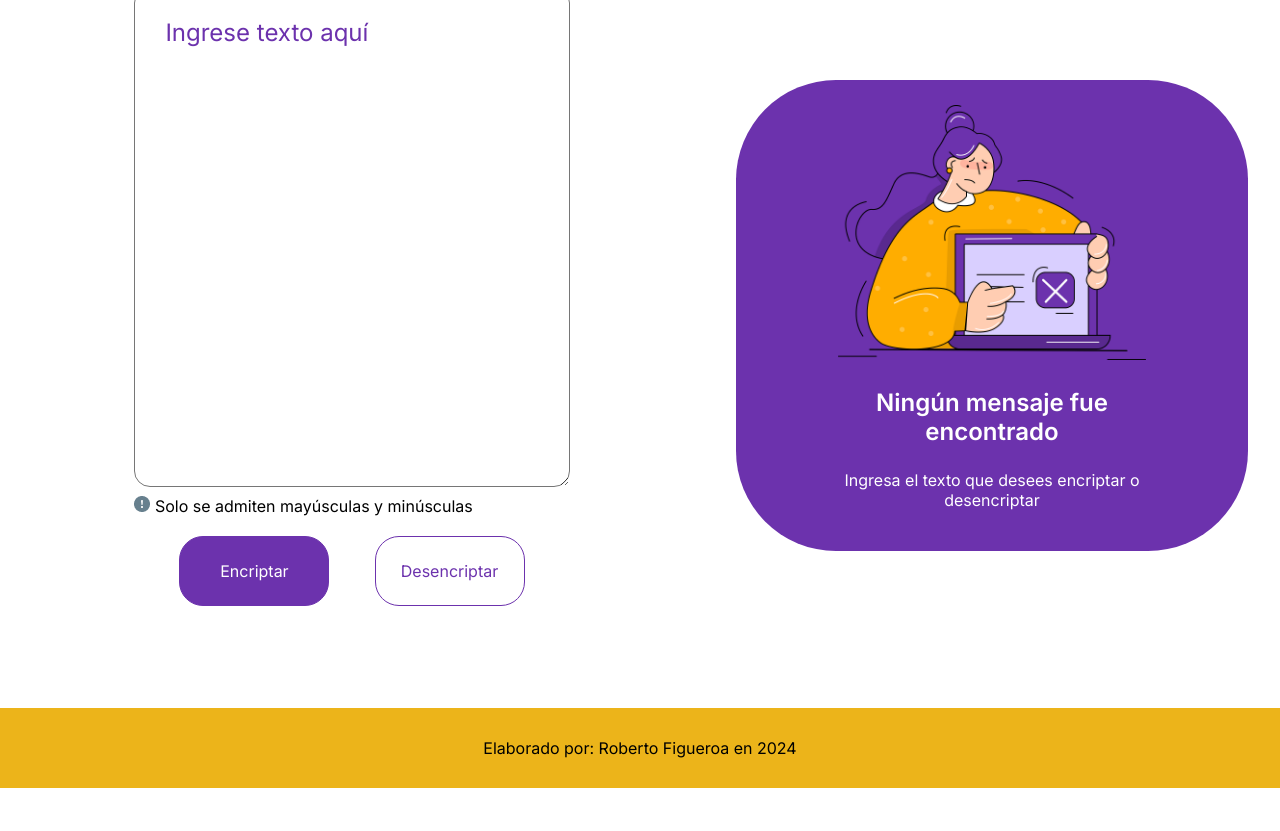
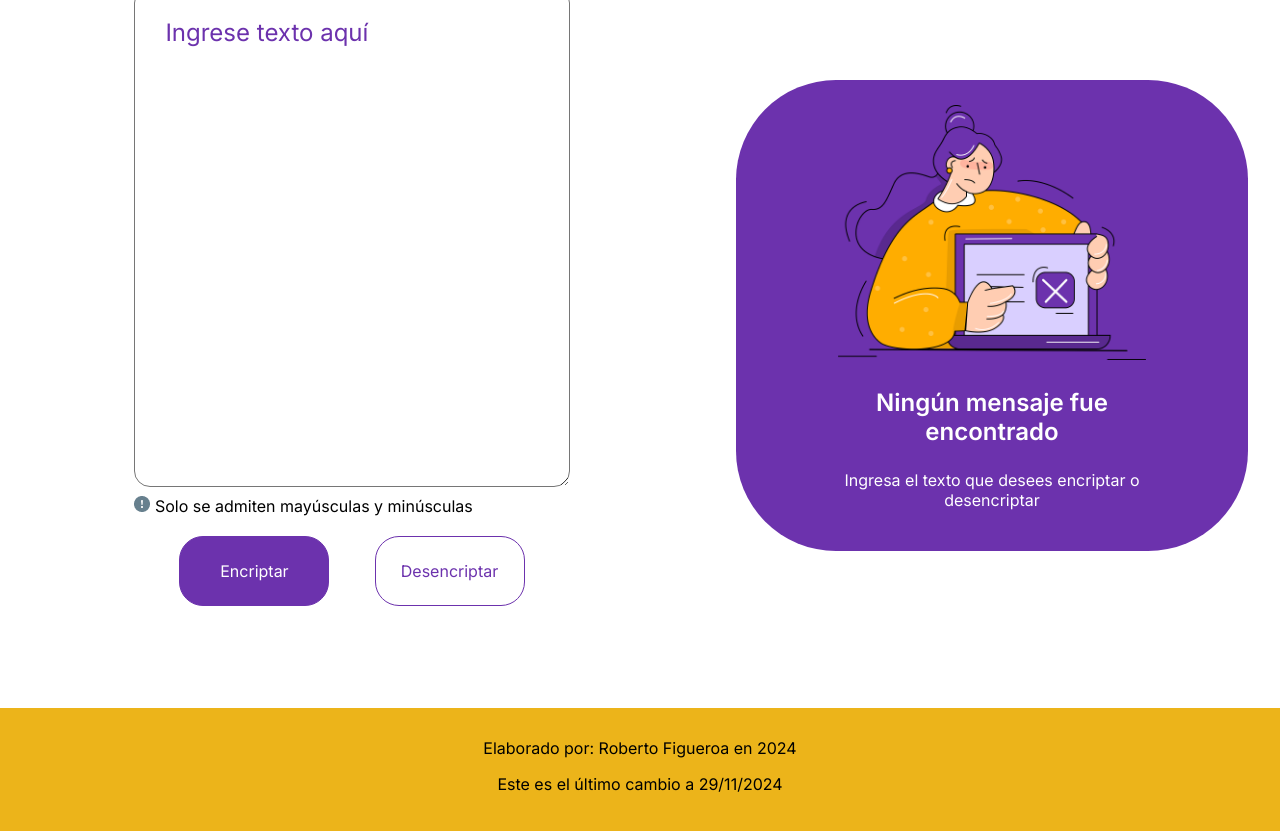
Before and after one commit to robcodego/encriptador-texto-ALURA, a plain HTML site: page index.html in a window 1280 px wide. Shown: the part 77-908 px from the top of the page. Before the commit the page ends 865 px from the top, so only its background shows below. Drawn offline with Linux system fonts and the light colour scheme.

Commit message:
Update index.html

```diff
--- a/index.html
+++ b/index.html
@@ -43,6 +43,7 @@
     <div class="footer">
         <footer>
             <p class="footer_txt">Elaborado por: Roberto Figueroa en 2024</p>
+            <p> Este es el último cambio a 29/11/2024</p>
         </footer>
     </div>
     <script src="main.js"></script>
```
